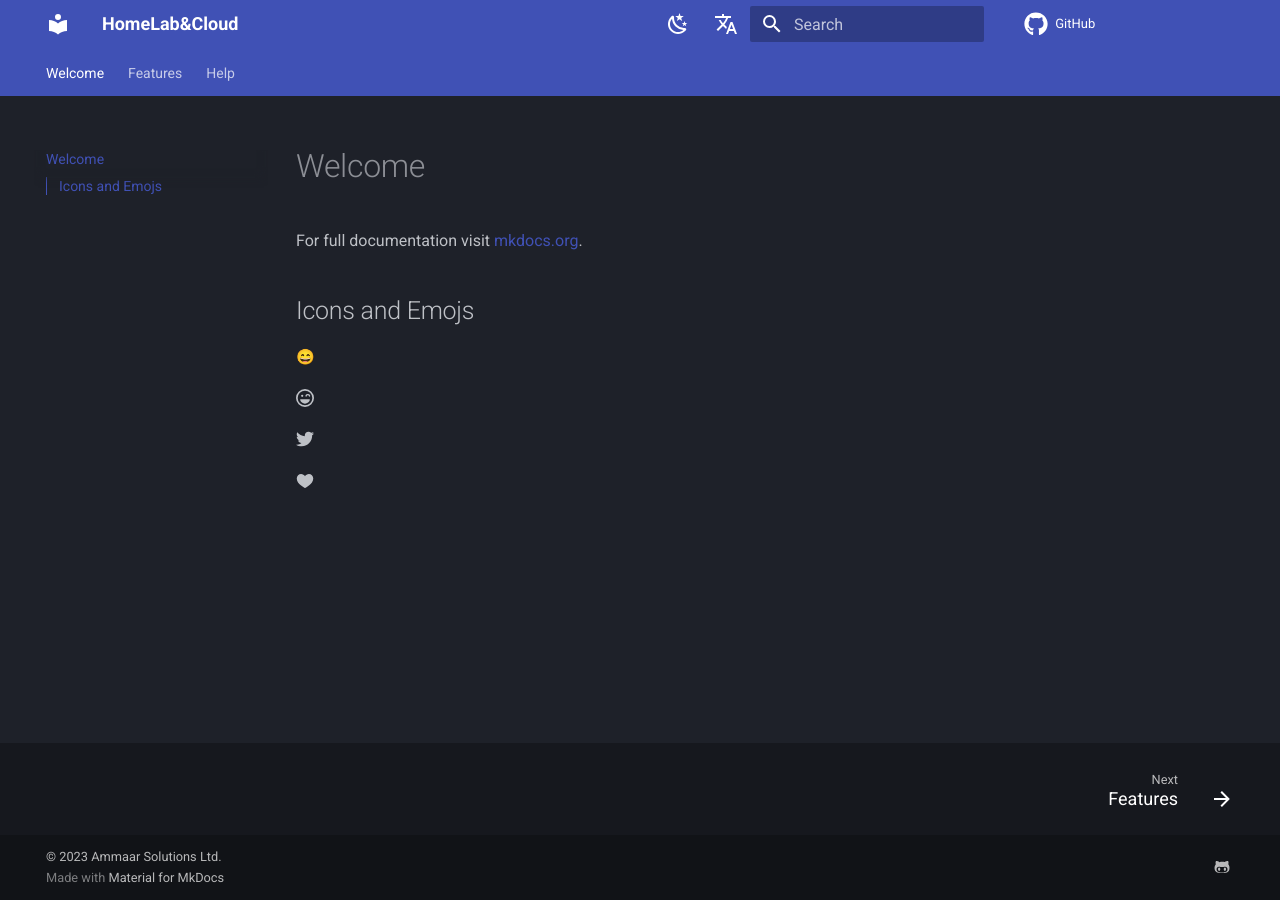
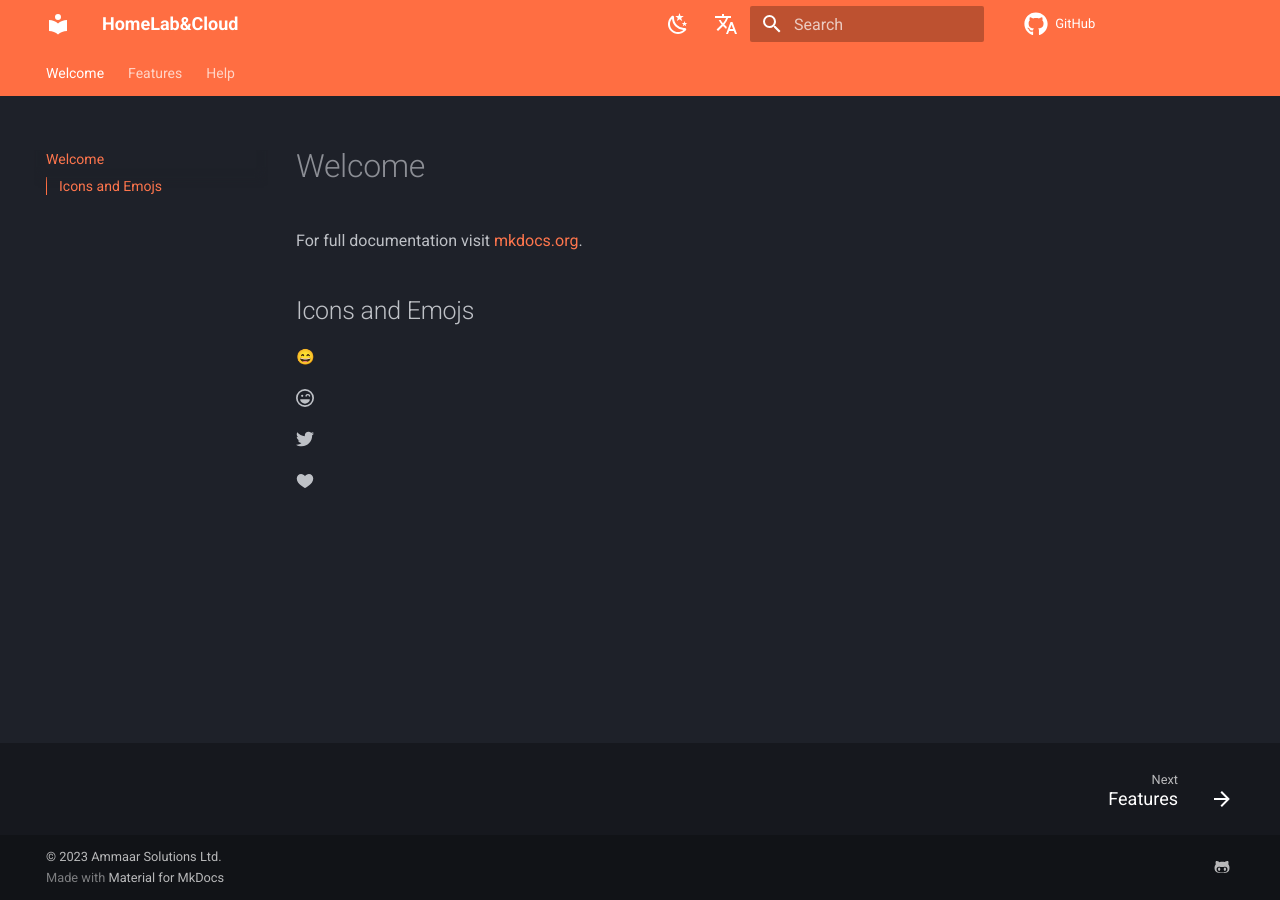
Before and after one commit to Ammaar-e/mkdocs, an MkDocs documentation site: the page built from docs/index.md, in a window 1280 px wide. Built offline with MkDocs 1.6.1 and Material for MkDocs 9.7.7, drawn with Linux system fonts in a browser that asks for light colours; emoji names are drawn with the system emoji font; comment, search, counter and statistics services are not loaded.

Commit message:
Fixed an Error that was causing the right theme not to show up

```diff
--- a/mkdocs.yml
+++ b/mkdocs.yml
@@ -36,7 +36,7 @@ theme:
       toggle:
         icon: material/weather-night
         name: Switch to light mode
-      primary: deep orage
+      primary: deep orange
       accent: blue
     - scheme: default
       toggle:
```
